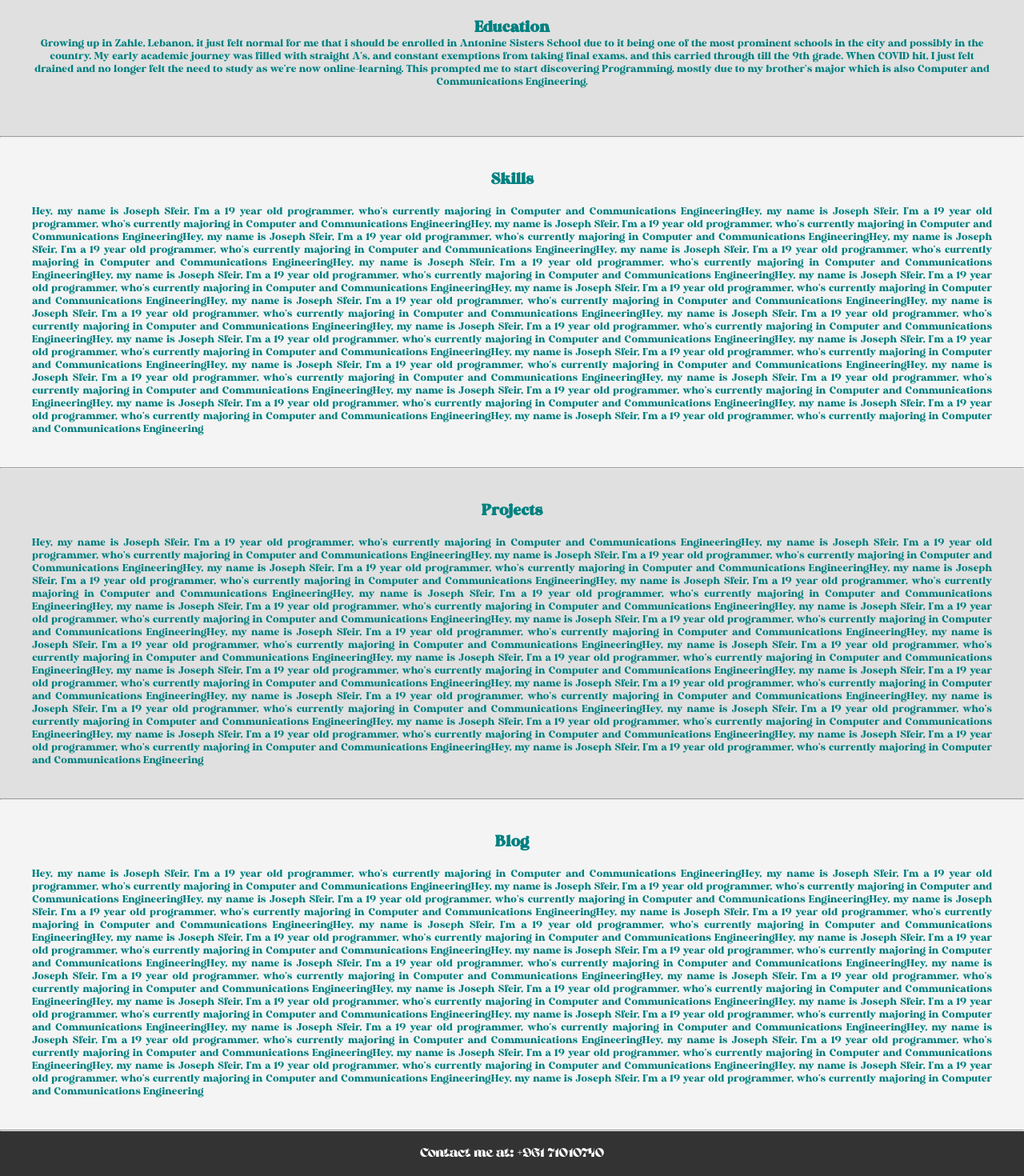
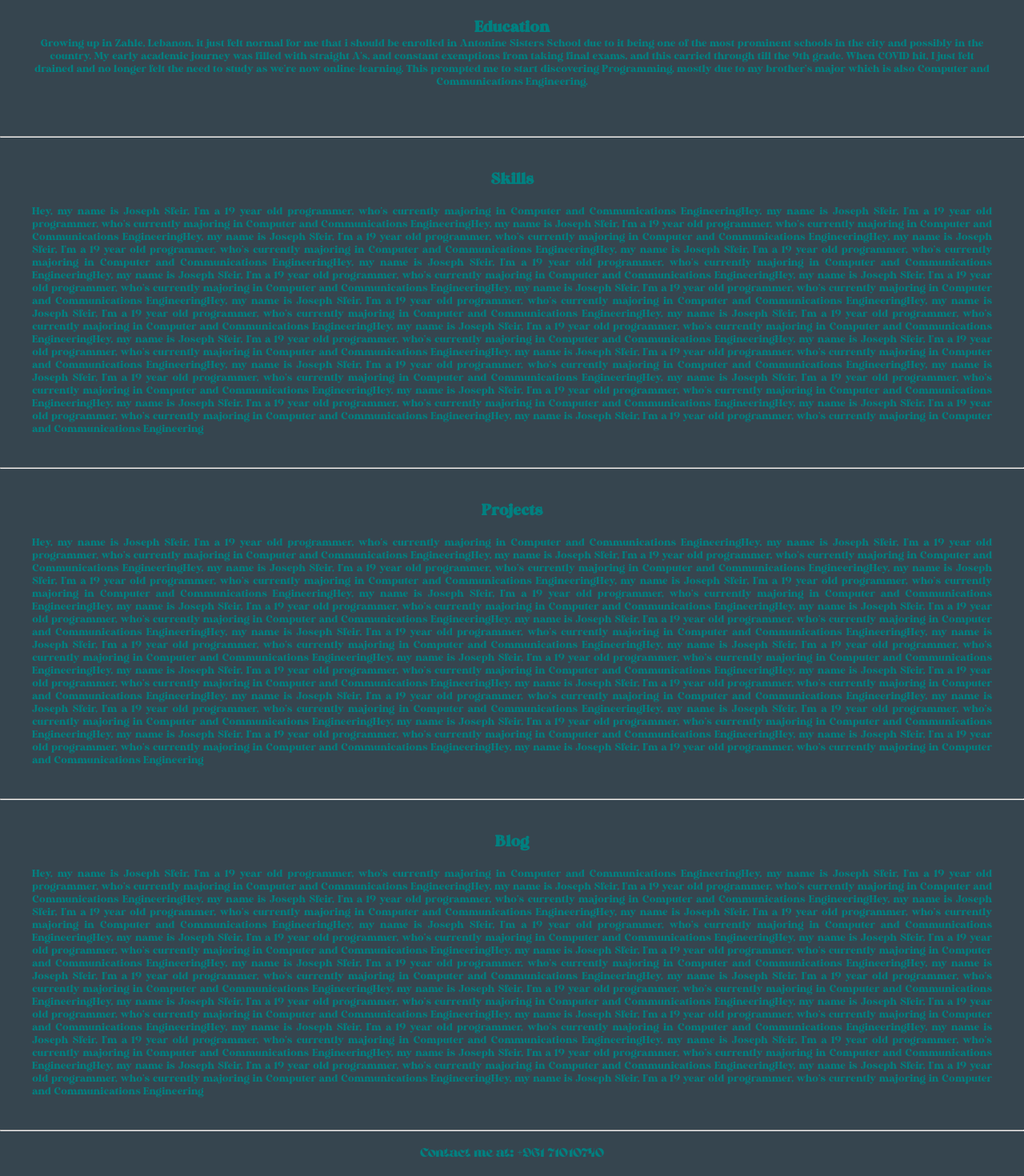
Before and after one commit to Systemizable/webblog, a React (Create React App) app: page / in a window 1280 px wide. Shown: the part 830-2300 px from the top of the page at 80% size. Built offline with nearby package versions, Linux system fonts and the light colour scheme.

Commit message:
Fixed Colors for each section.

```diff
--- a/src/App.css
+++ b/src/App.css
@@ -239,7 +239,7 @@ h1, h2, h3, p {
 /* Blog Section */
 .blog {
   padding: 40px;
-  background-color: #f4f4f4;
+  background-color: #36454F;
   font-family: 'Duke Charming Regular', serif;
   color: #008080;
   scroll-margin-top: 200px;
@@ -276,7 +276,7 @@ h1, h2, h3, p {
 /* Education Section */
 .education {
   padding: 40px;
-  background-color: #e0e0e0;
+  background-color: #36454F;
   font-family: 'Duke Charming Regular', serif;
   color: #008080;
   scroll-margin-top: 200px;
@@ -321,7 +321,7 @@ h1, h2, h3, p {
 /* Projects Section */
 .projects {
   padding: 40px;
-  background-color: #e0e0e0;
+  background-color: #36454F;
   font-family: 'Duke Charming Regular', serif;
   color: #008080;
   scroll-margin-top: 200px;
@@ -358,7 +358,7 @@ h1, h2, h3, p {
 /* Skills Section */
 .skills {
   padding: 40px;
-  background-color: #f4f4f4;
+  background-color: #36454F;
   font-family: 'Duke Charming Regular', serif;
   color: #008080;
   scroll-margin-top: 200px;
@@ -400,8 +400,8 @@ h1, h2, h3, p {
 .footer {
   padding: 20px;
   text-align: center;
-  background-color: #333;
-  color: #fff;
+  background-color: #36454F;
+  color: #008080;
   font-family: 'Ahsing Regular', serif;
 }
 
```
